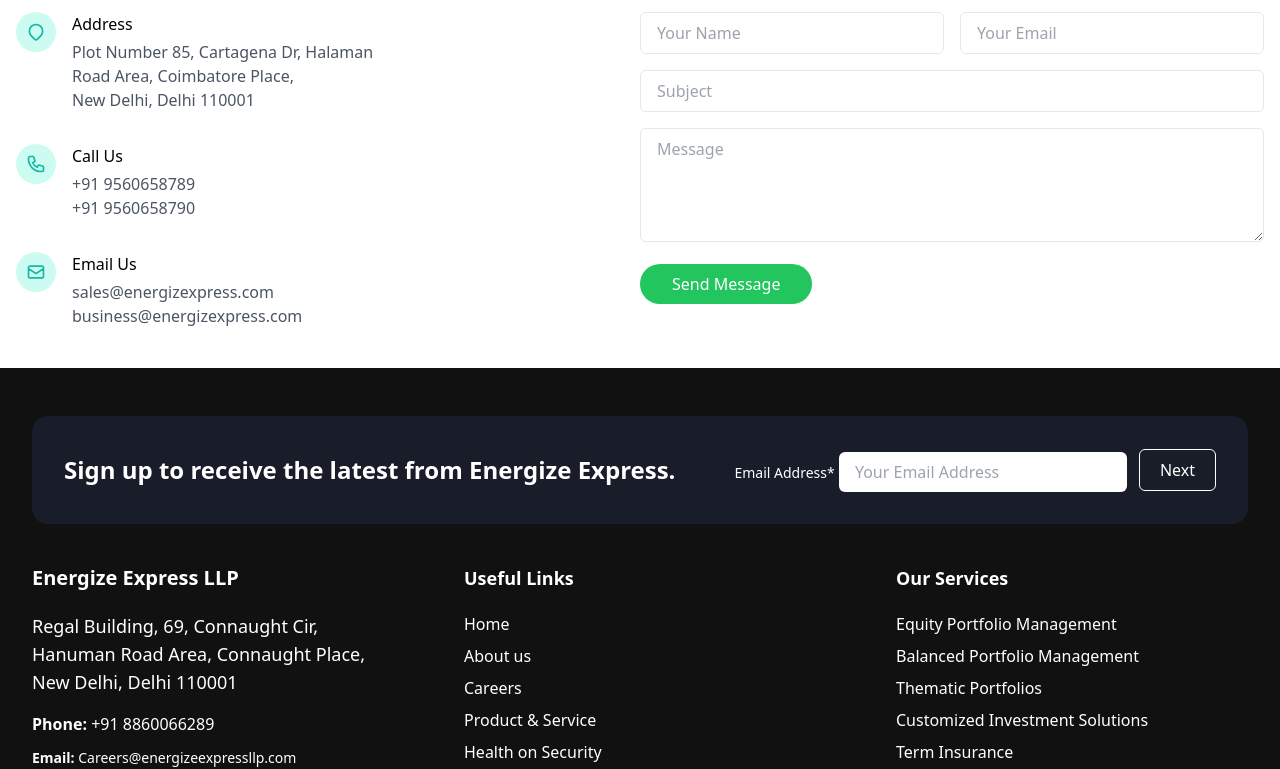
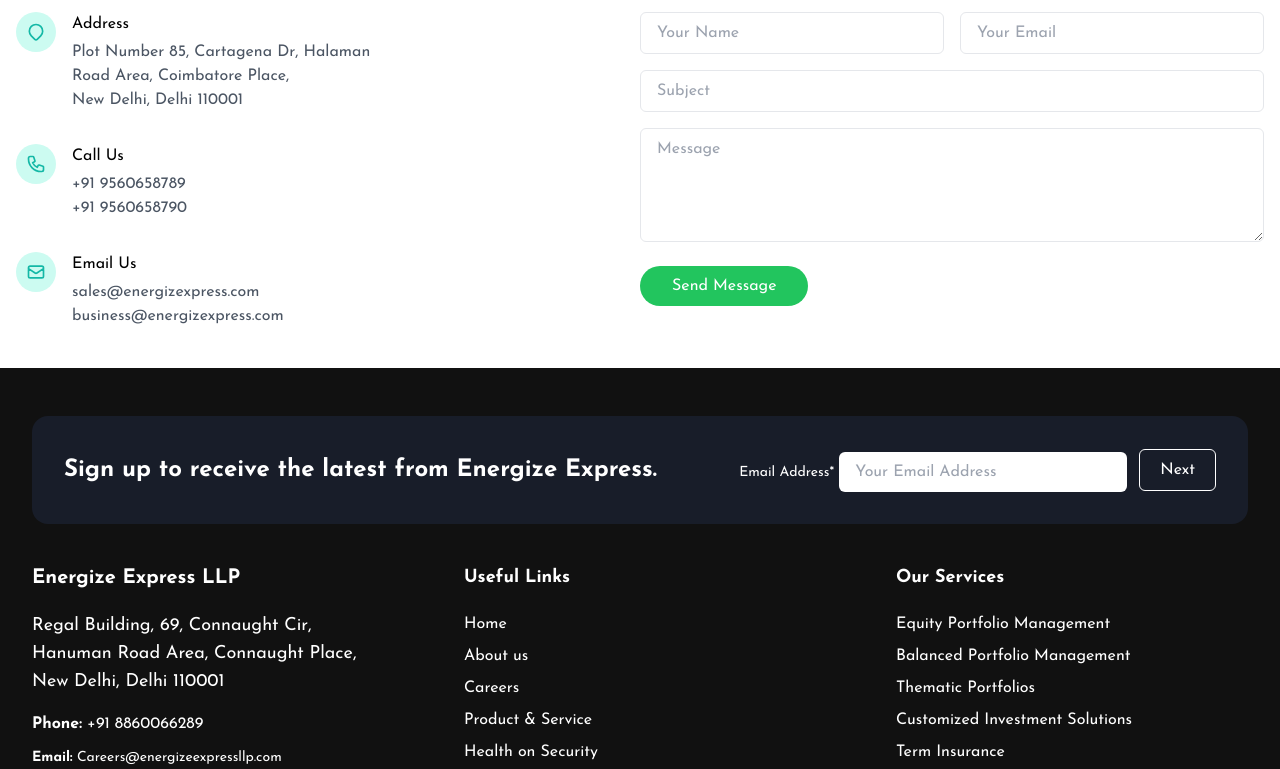
Before and after one commit to Gandhiprajwal/Project-01, a website: page Contact-Us.html in a window 1280 px wide. Shown: the part 696-1465 px from the top of the page. Drawn offline with nearby package versions, Linux system fonts and the light colour scheme.

Commit message:
minor changes

```diff
--- a/Contact-Us.html
+++ b/Contact-Us.html
@@ -6,11 +6,22 @@
     <title>Contact Us - Energiz Express</title>
     <script src="https://cdn.tailwindcss.com"></script>
     <link
-      href="https://fonts.googleapis.com/css2?family=Inter:wght@400;500;600;700&display=swap"
+      rel="stylesheet"
+      href="https://cdnjs.cloudflare.com/ajax/libs/font-awesome/6.5.1/css/all.min.css"
+    />
+    <link rel="preconnect" href="https://fonts.googleapis.com" />
+    <link rel="preconnect" href="https://fonts.gstatic.com" crossorigin />
+    <link
+      href="https://fonts.googleapis.com/css2?family=Josefin+Sans:wght@400;700&display=swap"
       rel="stylesheet"
     />
+    <style>
+      body {
+        font-family: "Josefin Sans", sans-serif;
+      }
+    </style>
   </head>
-  <body class="font-sans">
+  <body>
     <nav id="navbar" class="fixed top-0 w-full z-10"></nav>
     <!-- Main Content -->
     <div class="max-w-7xl mx-auto px-4 py-12 relative top-14">
```
Also changed, not shown: About-Us.html (+9 -3 lines), index.html (+3 -3 lines).
